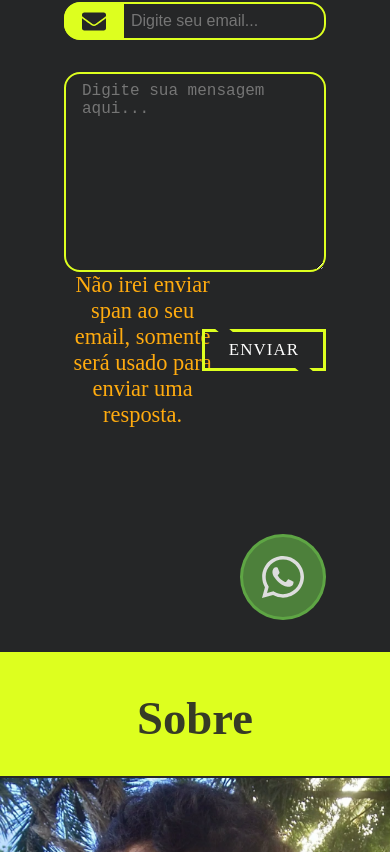
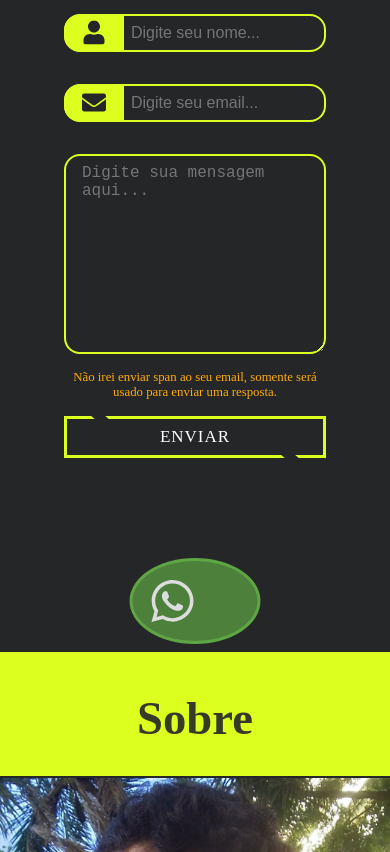
Before and after one commit to Xaakla/portfolio-frontend, a React (Create React App) app: page / in a window 390 px wide. Shown: the part 3119-3971 px from the top of the page. Built offline with nearby package versions, Linux system fonts and the light colour scheme; no server answers; some icons are missing; a web font is replaced by a local one.

Commit message:
responsividade da aba contatos feita

```diff
--- a/src/blocks/ContactMe/index.tsx
+++ b/src/blocks/ContactMe/index.tsx
@@ -41,8 +41,18 @@ const ContactMe: React.FC = () => {
       return setStatusMessage("Servidor de email não está respondendo! Reinicie o site.");
     }, (1000 * 60) * 5); // 5 minutes
 
-    api.post('sendmail', data).then(() => {
+    api.post('sendmail', data).then(response => {
       ring?.classList.remove('sending');
+
+      const { ok } = response.data;
+
+      if (!ok) {
+        status?.classList.remove('status-success');
+        status?.classList.remove('status-warning');
+        status?.classList.add('status-error');
+        console.log(response.data)
+        return setStatusMessage("Ocorreu um erro ao enviar o email! Tente contato pelo Whatsapp.");
+      }
 
       setName('');
       setEmail('');
--- a/src/blocks/ContactMe/styles-responsive.scss
+++ b/src/blocks/ContactMe/styles-responsive.scss
@@ -1,5 +1,9 @@
 @media (max-width: 1000px) {
     .contactme {
+        display: flex;
+        flex-direction: column;
+        justify-content: center;
+
         .block-name {
             font-size: 30pt;
             text-align: center !important;
@@ -22,15 +26,31 @@
 
             .input-submit {
                 justify-content: center !important;
+                align-items: space-between;
                 width: 100% !important;
                 flex-direction: column !important;
-                margin: 0 !important;
+                margin: 16px 0 !important;
 
+                .button {
+                    position: relative !important;
+                    margin-bottom: 32px !important;
+                }
 
+                .status-message {
+                    font-size: 1rem;
+                    width: 100% !important;
+                    display: block;
+                    margin-bottom: 16px !important;
+                }
             }
         }
     }
 
+    .whatsapp-container {
+        bottom: 8px !important;
+        left: 50% !important;
+        transform: translate(-50%, 0);
+    }
 
 }
 
@@ -42,5 +62,7 @@
 @media(max-width: 750px) {
     #status-message {
         width: 60%;
+        font-size: .8rem;
     }
+
 }
--- a/src/services/api.ts
+++ b/src/services/api.ts
@@ -1,7 +1,8 @@
 import axios from 'axios';
 
 const api = axios.create({
-    baseURL: 'https://portfoliobackapi.herokuapp.com/',
+    // baseURL: 'https://portfoliobackapi.herokuapp.com/',
+    baseURL: 'http://192.168.0.106:3333/',
 });
 
 export default api;
```
